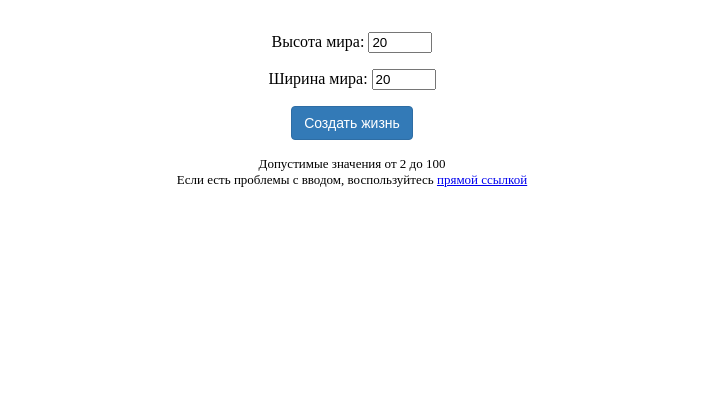
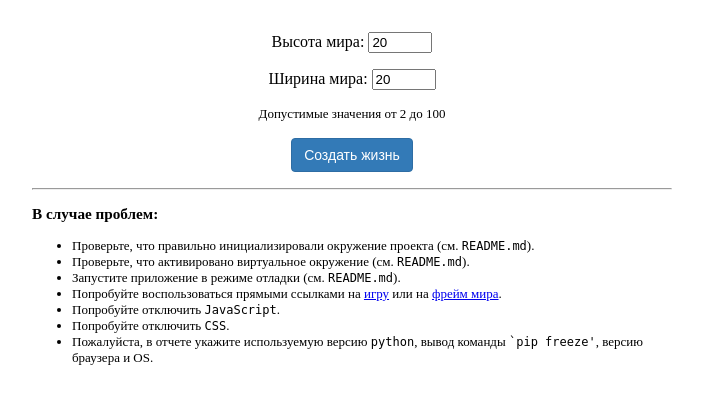
Before and after one commit to aaa2ppp/stepik-py-live, a Flask app: page / in a window 1280 px wide. Shown: the top 404 px of the page, without its empty margins (288-991 px from the left). Run offline with Flask 2, Linux system fonts and the light colour scheme.

Commit message:
Work without JS and/or CSS is provided. Added the ability to load only the world frame separately. Updated message for reviewers and README.md.

```diff
--- a/app.py
+++ b/app.py
@@ -3,12 +3,10 @@ from flask.helpers import url_for
 from game_of_life import GameOfLife
 from forms import WorldSizeForm
 
-
 app = Flask(__name__)
 
 # Ensure templates are auto-reloaded
 app.config["TEMPLATES_AUTO_RELOAD"] = True
-
 app.config["SECRET_KEY"] = "R2Gl3QGoPnqDth4N"
 
 
@@ -25,17 +23,33 @@ def index():
     else:
         return render_template("index.html", form=form)
 
-@app.route("/new-live")
-def new_live():
-    GameOfLife(height=20, width=20)
-    return redirect(url_for("live", autoUpdate="on"))
 
 @app.route("/live")
 def live():
     game = GameOfLife()
     game.form_new_generation()
-    template = "_world.html" if "worldOnly" in request.args else "live.html"
-    return render_template(template, game=game)
+    return render_template("live.html", game=game)
+
+
+@app.route("/world")
+def world():
+    game = GameOfLife()
+    game.form_new_generation()
+    return render_template("world.html", game=game)
+
+# Direct links are FOR TEST ONLY
+
+
+@app.route("/new-live")
+def new_live():
+    game = GameOfLife(height=20, width=20)
+    return redirect(url_for("live"))
+
+
+@app.route("/new-world")
+def new_world():
+    game = GameOfLife(height=20, width=20)
+    return redirect(url_for("world"))
 
 
 if __name__ == "__main__":
--- a/static/live.js
+++ b/static/live.js
@@ -2,7 +2,7 @@
 
 (function () {
     const UPDATE_TIMEOUT = 1000;
-    const WORLD_URL = '/live?worldOnly=on';
+    const WORLD_URL = '/world';
     const WORLD_CONTAINER_ID = 'worldContainer';
     const HIDDEN_COUNTER_ID = 'hiddenCounter';
     const COUNTER_ID = 'counter';
--- a/static/styles.css
+++ b/static/styles.css
@@ -1,5 +1,6 @@
 .content {
     text-align: center;
+    margin: auto;
     padding-top: 0.5rem;
 }
 
@@ -12,17 +13,32 @@
 .cell {
     border: 1px solid black;
     padding: 5px;
+    color: whitesmoke;
     background: whitesmoke;
     width: 1rem;
     height: 1rem;
 }
 
 .living-cell {
+    color: lightgreen;
     background: lightgreen;
 }
 
 .dead-cell {
+    color: darkred;
     background: darkred;
+}
+
+.hidden {
+    display: none
+}
+
+.centered {
+    margin: auto
+}
+
+.column {
+    width: 640px
 }
 
 /* Q: What drugs?.. */
--- a/templates/index.html
+++ b/templates/index.html
@@ -1,6 +1,8 @@
 {% extends 'base.html' %}
 
 {% block app_content %}
+
+<div class="centered column">
     <form action="" method="post">
         {{ form.csrf_token() }}
         {% for field in form if not field.name in ("csrf_token", "submit") %}
@@ -12,12 +14,28 @@
                 {% endfor %}
             </p>
         {% endfor %}
+        <div style="font-size:small">
+            <p>Допустимые значения от 2 до 100</p>
+        </div>
         <p>
             {{ form.submit(class_="btn btn-primary") }}
         </p>
-        <div style="font-size:small">
-            <p>Допустимые значения от 2 до 100<br>
-            Если есть проблемы с вводом, воспользуйтесь <a href="{{ url_for('new_live') }}">прямой ссылкой</a></p>
-        </div>
     </form>
+    <hr>
+    <div style="text-align:left;font-size:small">
+    <p><h3>В случае проблем:</h3>
+        <ul>
+            <li>Проверьте, что правильно инициализировали окружение проекта (см. <code>README.md</code>).</li>
+            <li>Проверьте, что активировано виртуальное окружение (см. <code>README.md</code>).</li>
+            <li>Запустите приложение в режиме отладки (см. <code>README.md</code>).</li>
+            <li>Попробуйте воспользоваться прямыми ссылками на <a href="{{ url_for('new_live') }}">игру</a> или на <a href="{{ url_for('new_world') }}">фрейм мира</a>.</li>
+            <li>Попробуйте отключить <code>JavaScript</code>.</li>
+            <li>Попробуйте отключить <code>CSS</code>.</li>
+            <li>Пожалуйста, в отчете укажите используемую версию <code>python</code>, вывод команды <code>`pip freeze'</code>,
+                версию браузера и OS.
+            </li>
+        </ul>
+    </p>
+    </div>
+</div>
 {% endblock %}
--- a/templates/live.html
+++ b/templates/live.html
@@ -2,7 +2,7 @@
 
 {% block app_content %}
     <!-- TODO: replace table to div -->
-    <table style="margin: auto; border: 0;">
+    <table class="centered">
         <tr valign="middle">
             <td>
                 <a href="{{ url_for('index') }}" class="btn btn-warning">На главную</a>
@@ -16,7 +16,7 @@
         </tr>
     </table><br>
     <div id="worldContainer" class="container">
-        {% include "_world.html" %}
+        {% include "world.html" %}
     </div>
 {% endblock %}
 
```
Also changed, not shown: templates/world.html (renamed from templates/_world.html, +5 -5 lines), README.md.
